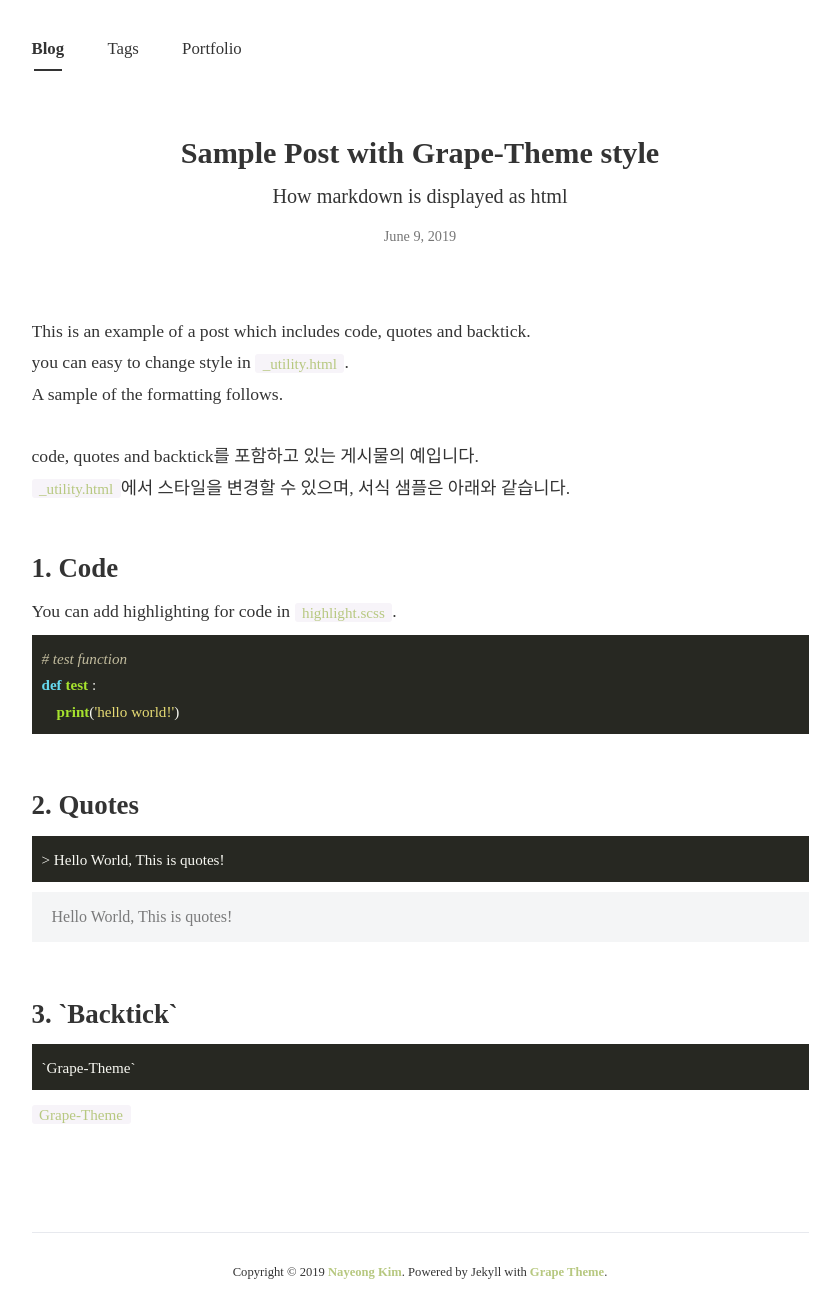
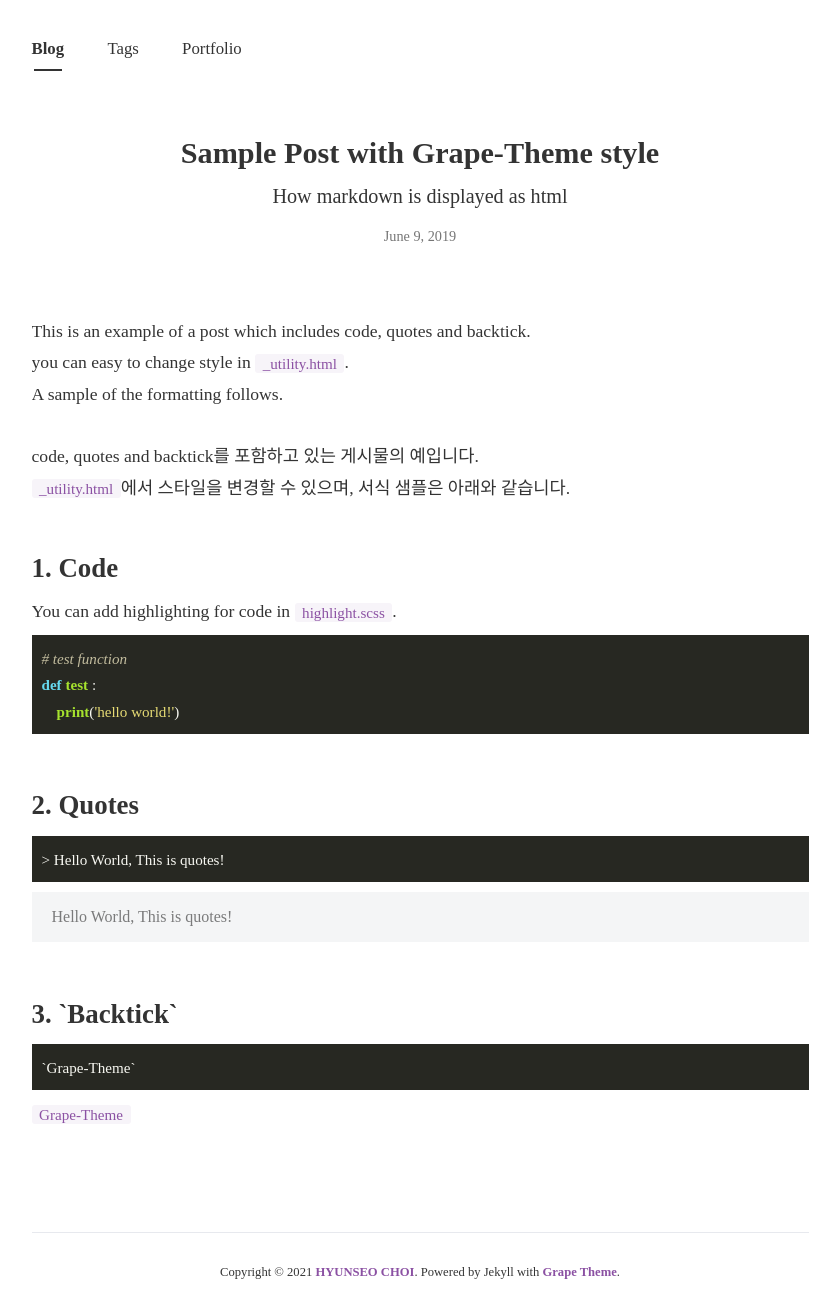
Before and after one commit to HyunSeoChoi/HyunSeoChoi.github.io, a Jekyll site: the page built from _posts/2019-06-09-grape-theme-style.md, in a window 1280 px wide. Shown: the whole page, without its empty margins (220-1060 px from the left). Built offline with Jekyll 4.4.1, drawn with Linux system fonts in a browser that asks for light colours; nearby versions of some CDN libraries; some web fonts are replaced.

Commit message:
Change Theme

```diff
--- a/_config.yml
+++ b/_config.yml
@@ -10,7 +10,7 @@ theme_settings:
   # Profile Settings
   profile:
     image: assets/img/smile.png
-    username: Hyunseo Choi
+    username: HYUNSEO CHOI
     description: 세계 정복까지는 아니더라도 세계 여행 정도는 하고 싶은 개발자
     experience:
       - start: 2019-01-07
--- a/_data/projects.yml
+++ b/_data/projects.yml
@@ -2,7 +2,6 @@
     print: True # If 'False' is selected, it will not be displayed in 'home.html > aside > .proj-content'.
     modal: True # If 'True' is selected, modal can open in 'portfolio.html'.
     url: # Full URL
-    image: study.jpg
     date: 2015.01.01 - 2018.12.31
     title: 미들워크 프로젝트
     summary: 중학생 때 개발한 프로그램 모음
@@ -46,7 +45,6 @@
     print: True # If 'False' is selected, it will not be displayed in 'home.html > aside > .proj-content'.
     modal: True # If 'True' is selected, modal can open in 'portfolio.html'.
     url: # Full URL
-    image: study.jpg
     date: 2018.03.02 - 2021.10.08
     title: 하이워크 프로젝트
     summary: 고등학생 때 홍보단, 동아리에서 만든 프로그램 모음
--- a/_includes/footer.html
+++ b/_includes/footer.html
@@ -1,8 +1,7 @@
 <footer>
   <div class="footer">
-    Copyright © 2019
-    <a href="https://github.com/NAYE0NG">Nayeong Kim</a>.
-    Powered by Jekyll with
-    <a href="https://github.com/naye0ng/Grape-Theme">Grape Theme</a>.
+    Copyright © 2021
+    <a href="https://github.com/HyunSeoChoi">HYUNSEO CHOI</a>. Powered by Jekyll
+    with <a href="https://github.com/naye0ng/Grape-Theme">Grape Theme</a>.
   </div>
 </footer>
--- a/_sass/base/_variable.scss
+++ b/_sass/base/_variable.scss
@@ -1,7 +1,7 @@
-$theme-color: #b7c880;
+$theme-color: #8b51a3;
 $theme-bright: #f7f4f9;
-$theme-dark: #80a45f;
-$theme-dark2: #5a8157;
+$theme-dark: #563d7c;
+$theme-dark2: #443063;
 $text: rgba(0, 0, 0, 0.8);
 $text-gray: rgba(0, 0, 0, 0.54);
 
```
Also changed, not shown: assets/project/study.jpg (deleted).
